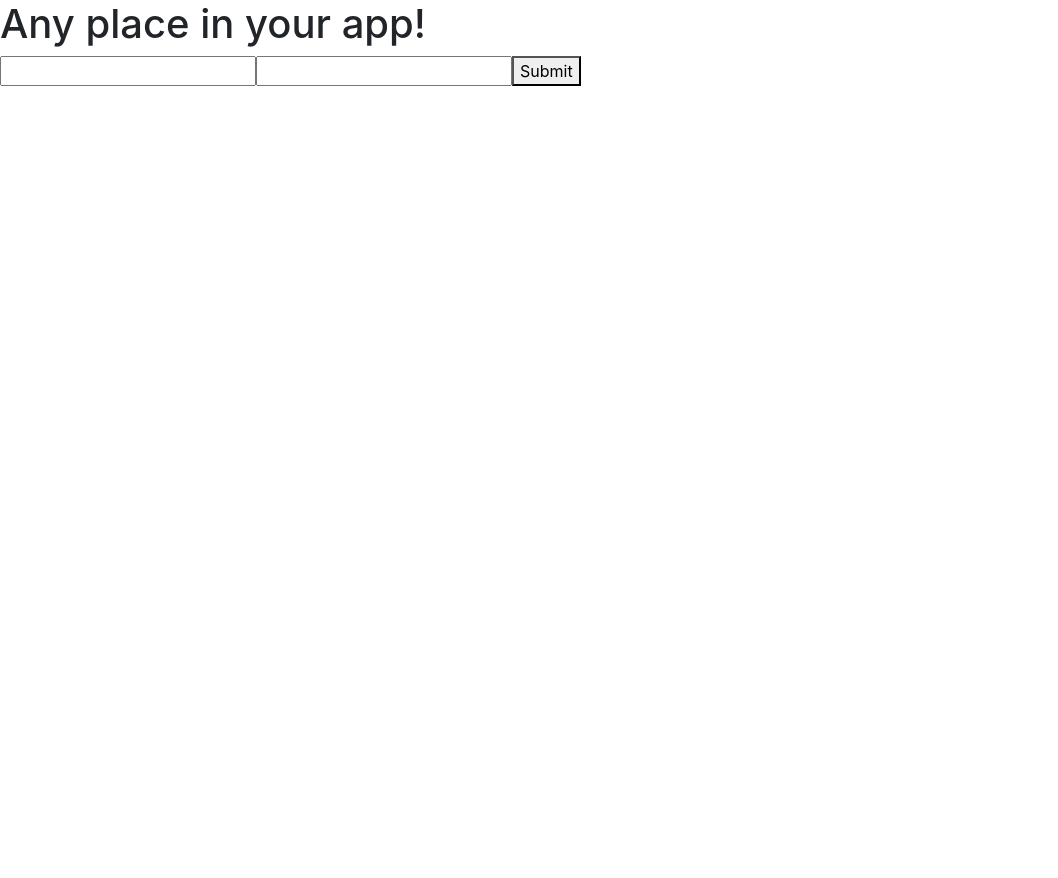
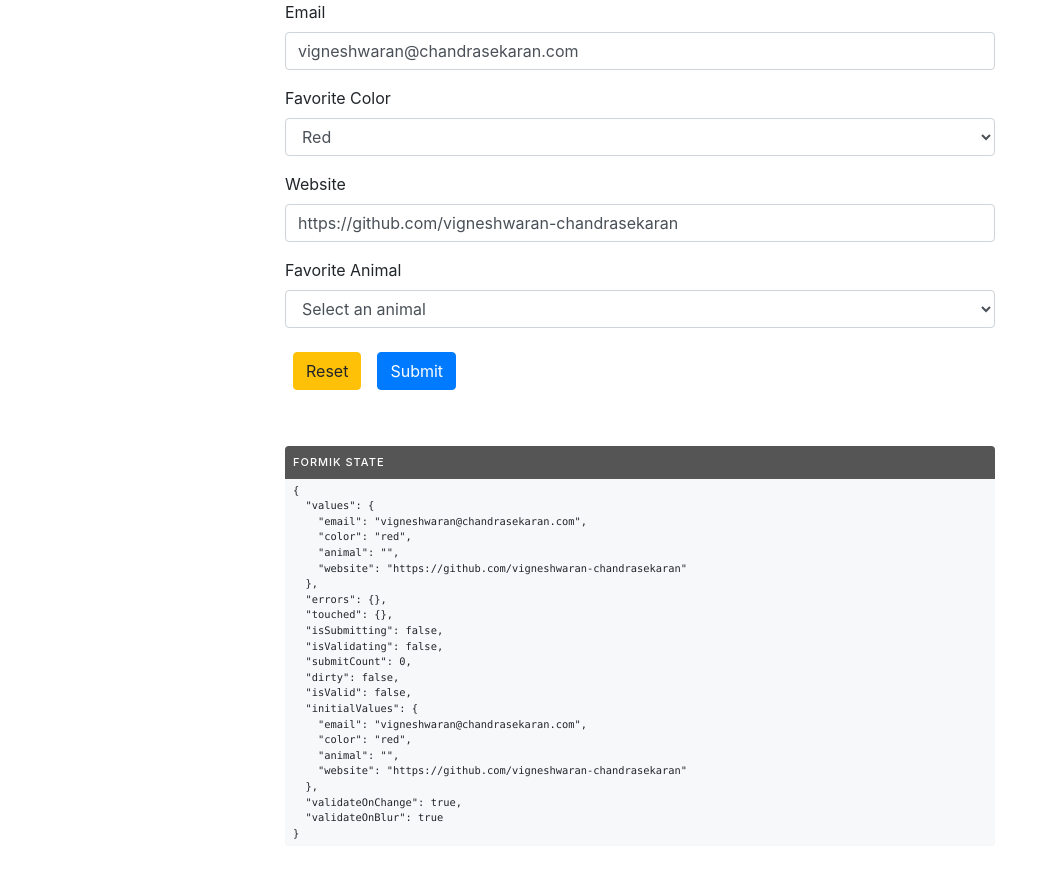
Before and after one commit to vigneshwaran-chandrasekaran/react-form-with-formik-validation, a React (Create React App) app: page / in a window 1280 px wide. Shown: the top 878 px of the page, without its empty margins (0-1058 px from the left). Before the commit the page ends 800 px from the top, so only its background shows below. Built offline with nearby package versions, Linux system fonts and the light colour scheme.

Commit message:
added CustomInputs sample form from formik github sample repo, modified fields

```diff
--- a/src/App.js
+++ b/src/App.js
@@ -1,14 +1,16 @@
 import React from 'react';
 // import FormOne from './components/FormOne';
 // import FormTwo from './components/FormTwo';
-import FormThree from './components/FormThree';
+// import FormThree from './components/FormThree';
+import CustomInputs from './components/CustomInputs';
 
 export default function App() {
   return (
     <div>
       {/* <FormOne email='hello' /> */}
       {/* <FormTwo /> */}
-      <FormThree />
+      {/* <FormThree /> */}
+      <CustomInputs />
     </div>
   )
 }
--- /dev/null
+++ b/src/components/CustomInputs.js
@@ -0,0 +1,137 @@
+// https://github.com/jaredpalmer/formik/blob/master/examples/CustomInputs.js
+import React from 'react';
+import { Formik, Field, Form, ErrorMessage } from 'formik';
+import * as Yup from 'yup';
+import { Debug } from './Debug';
+
+// By combining a vanilla <label> plus Formik's <Field> and <ErrorMessage>,
+// we can abstract a generic "Fieldset" component for most of our inputs.
+const Fieldset = ({ name, label, ...rest }) => (
+    <React.Fragment>
+        <div className="form-group">
+            <label htmlFor={name}>{label}</label>
+            <Field id={name} name={name} {...rest} />
+            <ErrorMessage name={name} className='text-danger small' component='div' />
+        </div>
+    </React.Fragment>
+);
+
+const initialValues = {
+    email: 'vigneshwaran@chandrasekaran.com',
+    color: 'red',
+    animal: '',
+    website: 'https://github.com/vigneshwaran-chandrasekaran',
+};
+
+const validationSchema = Yup.object().shape({
+    email: Yup.string()
+        .email('Invalid email address')
+        .required('Required'),
+    color: Yup.string().required('Required'),
+    website: Yup.string()
+        .url('Invalid URL')
+        .required('Required'),
+    animal: Yup.string().required('Required'),
+});
+
+function onSubmitHandle(values) {
+    setTimeout(() => {
+        alert(JSON.stringify(values, null, 2));
+    }, 500);
+}
+
+// on component load list of values
+// we can get this details from api call also
+const animalsList = [
+    {
+        id: 1,
+        value: 'Tiger'
+    }, {
+        id: 2,
+        value: 'Lion'
+    }, {
+        id: 3,
+        value: 'Dog'
+    }, {
+        id: 4,
+        value: 'Cat'
+    }
+];
+
+// generage select dropdown option list dynamically
+function Options({ options }) {
+    return (
+        options.map(option => <option key={option.id} value={option.value}>{option.value}</option>)
+    );
+}
+
+const CustomInputs = () => (
+    <div className="container">
+        <div className='d-flex flex-row justify-content-center'>
+            <div className='col-2'></div>
+            <div className='col-8'>
+                <Formik
+                    initialValues={initialValues}
+                    validationSchema={validationSchema}
+                    onSubmit={values => onSubmitHandle(values)}
+                    render={({ isSubmitting, handleReset }) => (
+                        <Form>
+                            <Fieldset
+                                name="email"
+                                type="email"
+                                label="Email"
+                                placeholder="jane@acme.com"
+                                className="form-control"
+                            />
+                            <Fieldset
+                                name="color"
+                                className="form-control"
+                                label="Favorite Color"
+                                component="select">
+                                <option value="">Select a Color</option>
+                                <option value="red">Red</option>
+                                <option value="green">Green</option>
+                                <option value="blue">Blue</option>
+                            </Fieldset>
+
+                            <Fieldset
+                                name="website"
+                                type="url"
+                                label="Website"
+                                placeholder="https://example.com"
+                                className="form-control"
+                            />
+
+                            <Fieldset
+                                name="animal"
+                                className="form-control"
+                                component="select"
+                                label="Favorite Animal">
+                                <option value="">Select an animal</option>
+                                <option value="tiger">Tiger</option>
+                                <option value="bear">Bear</option>
+                                <option value="shark">Shark</option>
+                                <Options options={animalsList} />
+                            </Fieldset>
+
+                            <button
+                                type="reset"
+                                className="btn btn-warning m-2"
+                                disabled={isSubmitting}
+                                onClick={handleReset}>Reset</button>
+
+                            <button
+                                type="submit"
+                                className="btn btn-primary m-2">Submit</button>
+
+                            <Debug />
+                        </Form>
+                    )}
+                />
+            </div>
+            <div className='col-2'></div>
+        </div>
+    </div>
+);
+
+export default CustomInputs;
--- /dev/null
+++ b/src/components/Debug.js
@@ -0,0 +1,43 @@
+import React from 'react';
+import { FormikConsumer } from 'formik';
+
+export const Debug = () => (
+  <div
+    style={{
+      margin: '3rem 0',
+      borderRadius: 4,
+      background: '#f6f8fa',
+
+      boxShadow: '0 0 1px  #eee inset',
+    }}
+  >
+    <div
+      style={{
+        textTransform: 'uppercase',
+        fontSize: 11,
+        borderTopLeftRadius: 4,
+        borderTopRightRadius: 4,
+        fontWeight: 500,
+        padding: '.5rem',
+        background: '#555',
+        color: '#fff',
+        letterSpacing: '1px',
+      }}
+    >
+      Formik State
+    </div>
+    <FormikConsumer>
+      {({ validationSchema, validate, onSubmit, ...rest }) => (
+        <pre
+          style={{
+            fontSize: '.65rem',
+            padding: '.25rem .5rem',
+            overflowX: 'scroll',
+          }}
+        >
+          {JSON.stringify(rest, null, 2)}
+        </pre>
+      )}
+    </FormikConsumer>
+  </div>
+);
```
